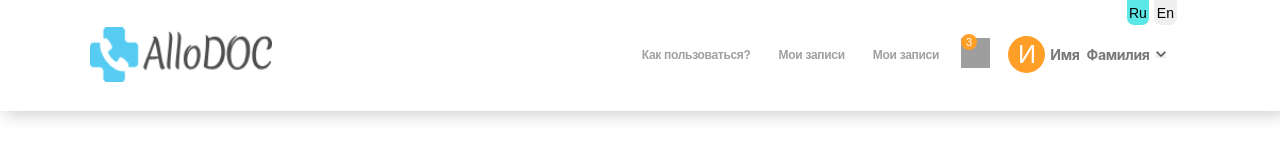
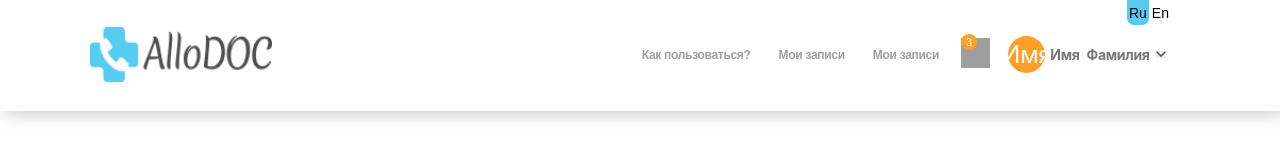
Before and after one commit to karapetyan1612/React-my-home-work, a React (Create React App) app: page / in a window 1280 px wide. Shown: the top 160 px of the page. Built offline with nearby package versions, Linux system fonts and the light colour scheme; grey boxes are pictures that could not be loaded.

Commit message:
verjanak

```diff
--- a/src/App.css
+++ b/src/App.css
@@ -193,30 +193,6 @@ body {
   position: relative;
   margin-bottom: 84px;
   margin-left: -40px;
-}
-.ru {
-  cursor: pointer;
-  width: 22.5px;
-  font-size: 14px;
-  border-radius: 0px 0px 7px 7px;
-  height: 100%;
-  background-color: rgb(92, 231, 231);
-  border: 0;
-  margin-right: 5px;
-  display: flex;
-  justify-content: center;
-  align-items: center;
-}
-.en {
-  cursor: pointer;
-  display: flex;
-  justify-content: center;
-  align-items: center;
-  width: 22.5px;
-  font-size: 14px;
-  border-radius: 0px 0px 7px 7px;
-  height: 100%;
-  border: 0;
 }
 
 .Body {
@@ -785,3 +761,28 @@ body {
   height: 24px;
   background-image: url("./img/tel.png");
 }
+.hedaerblue {
+  background-color: #56ccf2;
+  cursor: pointer;
+  width: 22.5px;
+  font-size: 14px;
+  border-radius: 0px 0px 7px 7px;
+  height: 100%;
+  border: 0;
+
+  display: flex;
+  justify-content: center;
+  align-items: center;
+}
+.hedaerwhite {
+  background-color: white;
+  cursor: pointer;
+  width: 22.5px;
+  font-size: 14px;
+  border-radius: 0px 0px 7px 7px;
+  height: 100%;
+  border: 0;
+  display: flex;
+  justify-content: center;
+  align-items: center;
+}
--- a/src/App.js
+++ b/src/App.js
@@ -18,16 +18,19 @@ function App() {
   const [headlenguage, setHeadLenguage] = useState(HeaderRu);
   const [bodylenguage, setBodyLenguage] = useState(BodyRu);
   const [footerlenguage, setFooterLenguage] = useState(FooterRu);
+  const [buttonColor, setButtonColor] = useState(true);
 
   const LenguageRU = function () {
     setHeadLenguage(HeaderRu);
     setBodyLenguage(BodyRu);
     setFooterLenguage(FooterRu);
+    setButtonColor(!buttonColor);
   };
   const LenguageEN = function () {
     setHeadLenguage(HeaderEn);
     setBodyLenguage(BodyEn);
     setFooterLenguage(FooterEn);
+    setButtonColor(!buttonColor);
   };
 
   return (
@@ -37,6 +40,7 @@ function App() {
           value: headlenguage,
           LenguageRu: LenguageRU,
           LenguageEn: LenguageEN,
+          Color: buttonColor,
         }}
       >
         <Header></Header>
--- a/src/body/commentarray.js
+++ b/src/body/commentarray.js
@@ -62,7 +62,6 @@ export const CommentArray = [
     staj: "Стаж 15 лет",
     date: "03 Марта 2021 ",
     hour: "16:00",
-    contbut: "Запланировано",
     status: 3,
     contbut: "Отменено",
     class: "contbutt2",
--- a/src/body/conteinerheader.js
+++ b/src/body/conteinerheader.js
@@ -1,4 +1,4 @@
-import { useCallback, useContext, useState } from "react";
+import { useContext } from "react";
 import BodyContext from "./BodyLenguageContext";
 import CreatButton from "../CreatButton";
 
--- a/src/header/header-account.js
+++ b/src/header/header-account.js
@@ -19,7 +19,7 @@ function HeaderAccount() {
     <>
       <div className="header-account">
         <div className="header-account-logo">
-          <span>{t.value.logoname}</span>
+          <span>{t.value.name}</span>
         </div>
         <div className="header-account-name">
           <span className="name1">{t.value.name} </span>
@@ -35,13 +35,20 @@ function HeaderAccount() {
 
 function Translate() {
   const t = useContext(HeaderContext);
+  console.log(t.Color);
 
   return (
     <div className="translate">
-      <button className="ru" onClick={t.LenguageRu}>
+      <button
+        className={t.Color ? "hedaerblue" : "hedaerwhite"}
+        onClick={t.LenguageRu}
+      >
         Ru
       </button>
-      <button className="en" onClick={t.LenguageEn}>
+      <button
+        className={t.Color ? "hedaerwhite" : "hedaerblue"}
+        onClick={t.LenguageEn}
+      >
         En
       </button>
     </div>
--- a/src/header/headtranslate.js
+++ b/src/header/headtranslate.js
@@ -2,7 +2,6 @@ const HeaderRu = {
   bodyframe1: "Как пользоваться?",
   bodyframe2: "Мои записи",
   bodyframe3: "Записаться к врачу",
-  logoname: "И",
   name: "Имя",
   surname: "Фамилия",
   profil: "Мой профиль",
@@ -16,7 +15,6 @@ const HeaderEn = {
   bodyframe2: "My notes",
   bodyframe3: "Make an appointment",
   name: "Name",
-  logoname: "N",
   surname: "Surname",
   profil: "My profile",
   balans: "Top up balance",
```
